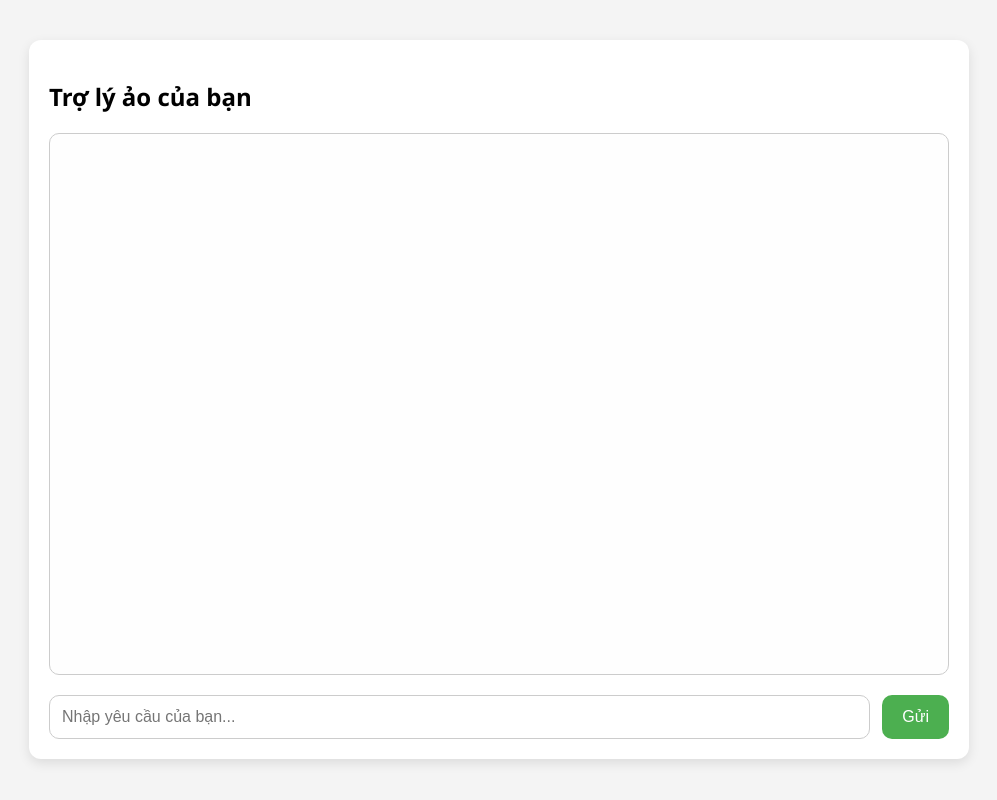
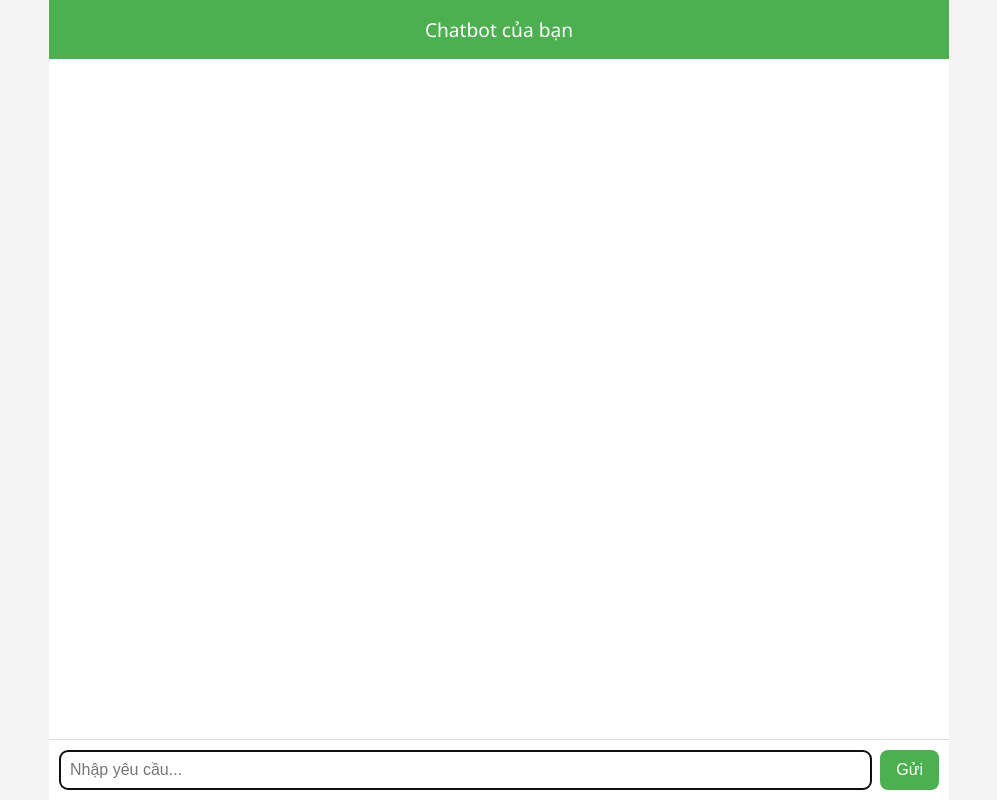
Before and after one commit to Phamsau/chatbot_project, a Flask app: page / in a window 1280 px wide. Shown: the whole page, without its empty margins (141-1138 px from the left). Run offline with Flask 3, Linux system fonts and the light colour scheme; parts of the project's set-up code (start-up, migrations or seed data) failed here and were passed over.

Commit message:
Cập nhật logic: thêm quản lý history và cải thiện chatbot_response

```diff
--- a/core/groq.py
+++ b/core/groq.py
@@ -11,15 +11,16 @@ client = OpenAI(
 
 def lam_dep_cau_tra_loi_groq(user_input, raw_answer, history=None):
     history = history or []
-    history += [
+    messages = history + [
         {"role": "user", "content": user_input},
         {"role": "assistant", "content": raw_answer},
         {"role": "user", "content": "→ Viết lại câu trả lời bằng tiếng Việt mạch lạc và thân thiện."}
     ]
+    print(history)
     try:
         resp = client.chat.completions.create(
             model="llama3-8b-8192",
-            messages=history,
+            messages=messages,
             temperature=0.7,
             max_tokens=300
         )
--- a/main.py
+++ b/main.py
@@ -28,14 +28,20 @@ def chatbot_response(user_input):
         if not user_input:
             return "Xin vui lòng cho biết yêu cầu của bạn"
 
-        # Xử lý đặc biệt
+        # Khởi tạo history nếu chưa có
+        if "history" not in user_context:
+            user_context["history"] = []
+
+        # Xử lý đặc biệt: Xóa ngữ cảnh
         if user_input == "xóa ngữ cảnh":
             xoa_ngucanh()
+            user_context["history"] = []  # ✅ reset context
             user_context["previous_answers"] = luu_ngu_canh(
                 "question", "answer")
             return "Ngữ cảnh đã được xóa."
 
-        if user_input == "tiếp tục" and user_context["dk"]:
+        # Xử lý đặc biệt: Tiếp tục
+        if user_input == "tiếp tục" and user_context.get("dk"):
             tiep = user_context.get("tiep")
             current_position = user_context.get("current_position", 0)
             if tiep:
@@ -47,17 +53,20 @@ def chatbot_response(user_input):
             else:
                 return "Không có văn bản để trích xuất."
 
-        # Trí tuệ ngữ cảnh
+        # Trả lời theo đoạn văn ngữ cảnh
         text = xuli_doanvan_ngu_canh(user_input)
-
         if text:
             if len(text) >= 100000:
                 user_response = traloi_theo_ngucanh1(user_input, text)
-                return capnhat(user_input, user_response)
             else:
                 user_response = traloi_theo_ngucanh2(user_input, text)
-                return capnhat(user_input, user_response)
+            chatgpt_output, updated_history = capnhat(
+                user_input, user_response, user_context["history"])
+            # ✅ giữ lại 10 cặp gần nhất
+            user_context["history"] = updated_history[-20:]
+            return chatgpt_output
 
+        # Xử lý theo từ điển nội bộ
         ct1 = sau(user_input)
         ct2 = bay(user_input)
 
@@ -65,21 +74,24 @@ def chatbot_response(user_input):
             output = tu_dien.get(ct1, "Xin lỗi, tôi chưa có câu trả lời.")
             luu_ngu_canh(user_input, output)
             return output
-        elif ct1 in danh_muc():
+
+        if ct1 in danh_muc():
             if ct1 == "ngày mấy":
                 return f"Hôm nay là {datetime.now().strftime('%d/%m/%Y')}"
             elif ct1 == "mấy giờ rồi":
                 return f"Bây giờ là {datetime.now().strftime('%H:%M')}"
             return tu_dien.get(ct1, "Xin lỗi, tôi chưa có câu trả lời.")
 
-        # Nếu không có câu trả lời sẵn -> tra Google
+        # Nếu không có câu trả lời -> tra Google
         user_response, tiep = search_google_1(user_input)
         user_context["tiep"] = tiep
         user_context["dk"] = True
-        user_context["current_position"] = len(
-            user_response.split())  # ✅ cập nhật vị trí
+        user_context["current_position"] = len(user_response.split())
 
-        return capnhat(user_input, user_response)
+        chatgpt_output, updated_history = capnhat(
+            user_input, user_response, user_context["history"])
+        user_context["history"] = updated_history[-20:]
+        return chatgpt_output
 
     except Exception as e:
         return f"Lỗi: {str(e)}"
@@ -119,6 +131,7 @@ def main():
     no_speech_count = 0
     tiep = ""
 
+    history = []
     try:
         speak_text("Xin chào, tôi giúp được gì cho bạn?")
         data = pd.read_excel('sau.xlsx')
@@ -149,6 +162,7 @@ def main():
             elif user_input.lower() == "xóa ngữ cảnh":
                 chatgpt_output = "Ok, Ngữ cảnh cuộc trò chuyện đã xóa"
                 xoa_ngucanh()
+                history = []
             elif user_input == "":
                 chatgpt_output = "Xin vui lòng cho biết yêu cầu của bạn"
             else:
@@ -168,13 +182,16 @@ def main():
                             user_input, text)
 
                 if best_related_answer:
-                    chatgpt_output = capnhat(user_input, best_related_answer)
+                    chatgpt_output, updated_history = capnhat(
+                        user_input, best_related_answer, history)
+                    history = updated_history[-20:]
                 else:
                     ct1 = sau(user_input)
                     ct2 = bay(user_input)
                     if ct1 and ct2:
-                        chatgpt_output = capnhat(
-                            user_input, tu_dien.get(ct1, random_responses[0]))
+                        chatgpt_output, updated_history = capnhat(
+                            user_input, tu_dien.get(ct1, random_responses[0]), history)
+                        history = updated_history[-20:]
                         luu_ngu_canh(user_input, chatgpt_output)
                     elif ct1 in danh_muc() and not ct2:
                         if ct1 == "ngày mấy":
@@ -188,7 +205,9 @@ def main():
                         user_response, tiep = search_google_1(user_input)
                         dk = True
                         current_position = len(user_response.split())
-                        chatgpt_output = capnhat(user_input, user_response)
+                        chatgpt_output, updated_history = capnhat(
+                            user_input, user_response, history)
+                        history = updated_history[-20:]
 
             hien_thi_vien_va_con_tro(chatgpt_output)
 
--- a/nghe_noi.py
+++ b/nghe_noi.py
@@ -1,8 +1,6 @@
 
-from playsound import playsound
+
 import asyncio
-import time
-import platform
 import edge_tts
 from gtts import gTTS
 import speech_recognition as sr
--- a/templates/index.html
+++ b/templates/index.html
@@ -2,89 +2,66 @@
 <html lang="vi">
 <head>
   <meta charset="UTF-8">
-    <title>Trợ lý ảo - Giao diện Web</title>
+  <meta name="viewport" content="width=device-width, initial-scale=1">
+  <title>Chatbot - Responsive</title>
   <style>
-        body {
-            font-family: 'Segoe UI', sans-serif;
-            background: #f4f4f4;
-            margin: 0;
-            padding: 0;
+    * { margin: 0; padding: 0; box-sizing: border-box; }
+    html, body { height: 100%; font-family: 'Segoe UI', sans-serif; background: #f4f4f4; }
+    .container {
+      display: flex; flex-direction: column;
+      height: 100%;
+      max-width: 900px;
+      margin: 0 auto;
+      background: white;
     }
+    header {
+      background: #4CAF50; color: white;
+      padding: 16px; text-align: center; font-size: 1.2rem;
+    }
+    .chatbox {
+      flex: 1; overflow-y: auto; padding: 12px;
+      display: flex; flex-direction: column; gap: 12px;
+    }
+    .user-msg, .bot-msg {
+      padding: 10px 14px; border-radius: 10px;
+      max-width: 80%; line-height: 1.5; word-wrap: break-word;
+    }
+    .user-msg {
+      background: #d1e7dd; align-self: flex-end;
+    }
+    .bot-msg {
+      background: #e2e3e5; align-self: flex-start;
+    }
+    .input-area {
+      display: flex; padding: 10px; border-top: 1px solid #ddd;
+      background: #fff;
+    }
+    #user-input {
+      flex: 1; padding: 10px; border: 1px solid #ccc; border-radius: 8px;
+      font-size: 1rem;
+    }
+    #send-btn {
+      margin-left: 8px; padding: 10px 16px;
+      background: #4CAF50; color: white; border: none; border-radius: 8px;
+      font-size: 1rem; cursor: pointer;
+    }
+    #send-btn:hover { background: #45a049; }
 
-        .container {
-            max-width: 900px;
-            margin: 40px auto;
-            padding: 20px;
-            background: white;
-            border-radius: 12px;
-            box-shadow: 0 4px 12px rgba(0, 0, 0, 0.1);
-        }
-
-        .chatbox {
-            height: 500px;
-            overflow-y: auto;
-            padding: 20px;
-            border-radius: 10px;
-            border: 1px solid #ccc;
-            background: #fefefe;
-            display: flex;
-            flex-direction: column;
-            gap: 25px;
-        }
-
-        .user-msg, .bot-msg {
-            padding: 14px 20px;
-            border-radius: 12px;
-            max-width: 75%;
-            line-height: 1.7;
-            white-space: pre-wrap;
-        }
-
-        .user-msg {
-            background-color: #d1e7dd;
-            align-self: flex-end;
-        }
-
-        .bot-msg {
-            background-color: #e2e3e5;
-            align-self: flex-start;
-        }
-
-        .input-area {
-            display: flex;
-            margin-top: 20px;
-        }
-
-        #user-input {
-            flex: 1;
-            padding: 12px;
-            font-size: 16px;
-            border-radius: 10px;
-            border: 1px solid #ccc;
-        }
-
-        #send-btn {
-            padding: 12px 20px;
-            margin-left: 12px;
-            font-size: 16px;
-            background-color: #4CAF50;
-            color: white;
-            border: none;
-            border-radius: 10px;
-            cursor: pointer;
-        }
-
-        #send-btn:hover {
-            background-color: #45a049;
+    /* --- Responsive styling --- */
+    @media (max-width: 600px) {
+      .container { height: 100vh; }
+      header { font-size: 1rem; padding: 12px; }
+      #send-btn, #user-input { font-size: 0.9rem; padding: 8px; }
+      .user-msg, .bot-msg { max-width: 100%; }
     }
   </style>
 </head>
 <body>
   <div class="container">
-    <h2>Trợ lý ảo của bạn</h2>
+    <header>Chatbot của bạn</header>
     <div id="chatbox" class="chatbox"></div>
     <div class="input-area">
-        <input type="text" id="user-input" placeholder="Nhập yêu cầu của bạn..." />
+      <input type="text" id="user-input" placeholder="Nhập yêu cầu..." autofocus>
       <button id="send-btn">Gửi</button>
     </div>
   </div>
@@ -94,43 +71,38 @@
     const userInput = document.getElementById("user-input");
     const sendBtn = document.getElementById("send-btn");
 
+    function addMessage(text, cls) {
+      const div = document.createElement("div");
+      div.className = cls;
+      div.innerText = text;
+      chatbox.appendChild(div);
+      chatbox.scrollTop = chatbox.scrollHeight;
+      return div;
+    }
+
     async function sendMessage() {
-        const message = userInput.value.trim();
-        if (!message) return;
+      const msg = userInput.value.trim();
+      if (!msg) return;
 
-        const userMsg = document.createElement("div");
-        userMsg.className = "user-msg";
-        userMsg.innerText = message;
-        chatbox.appendChild(userMsg);
-
-        const botMsg = document.createElement("div");
-        botMsg.className = "bot-msg";
-        botMsg.innerText = "Đang xử lý...";
-        chatbox.appendChild(botMsg);
-
-        chatbox.scrollTop = chatbox.scrollHeight;
+      addMessage(msg, "user-msg");
+      const botDiv = addMessage("Đang xử lý...", "bot-msg");
       userInput.value = "";
 
       try {
-            const response = await fetch("/chat", {
+        const res = await fetch("/chat", {
           method: "POST",
-                headers: {
-                    "Content-Type": "application/json",
-                },
-                body: JSON.stringify({ message }),
+          headers: { "Content-Type": "application/json" },
+          body: JSON.stringify({ message: msg })
         });
-
-            const data = await response.json();
-            botMsg.innerText = data.reply;
-        } catch (error) {
-            botMsg.innerText = "Lỗi khi gửi yêu cầu.";
+        const data = await res.json();
+        botDiv.innerText = data.reply;
+      } catch {
+        botDiv.innerText = "Lỗi khi gửi yêu cầu.";
       }
-
-        chatbox.scrollTop = chatbox.scrollHeight;
     }
 
     sendBtn.addEventListener("click", sendMessage);
-    userInput.addEventListener("keypress", function (e) {
+    userInput.addEventListener("keypress", e => {
       if (e.key === "Enter") sendMessage();
     });
   </script>
```
Also changed, not shown: core/logic.py (+10 -7 lines). Lines whose indentation alone changed are shown as unchanged.
